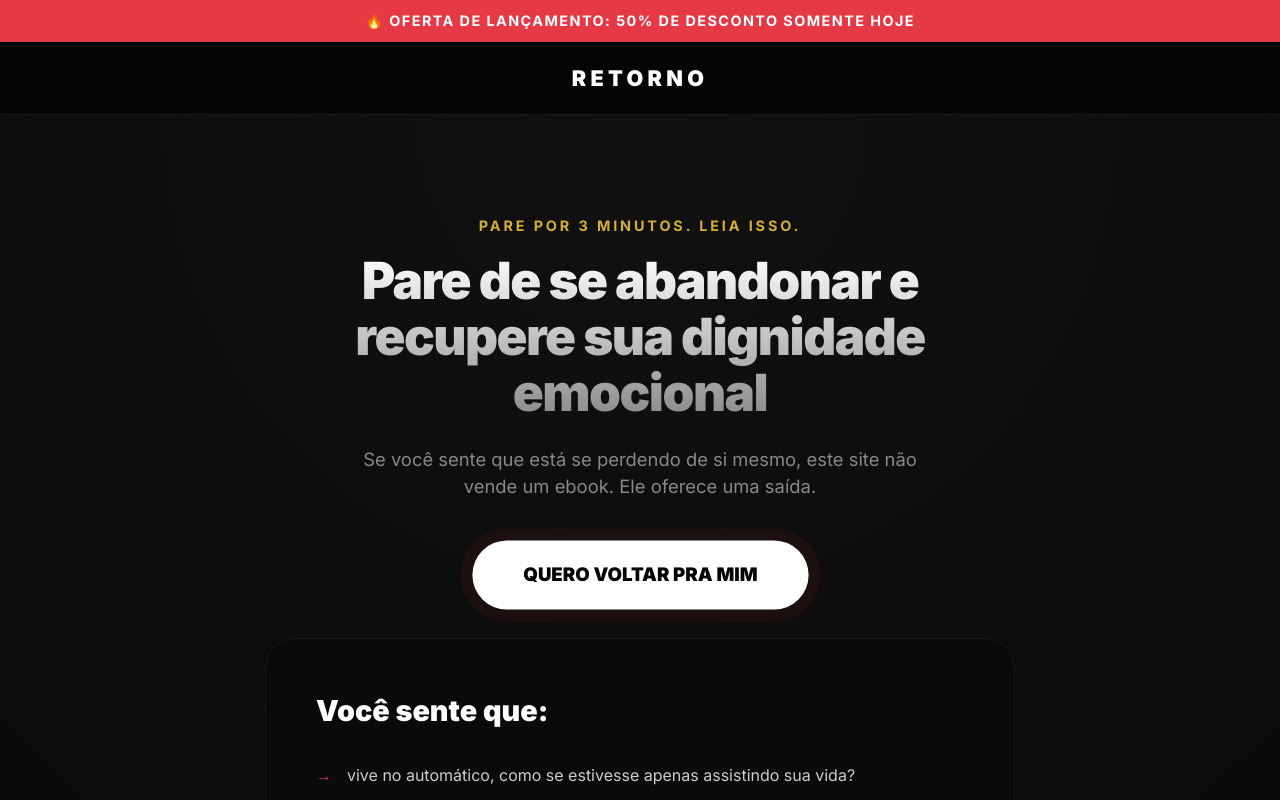
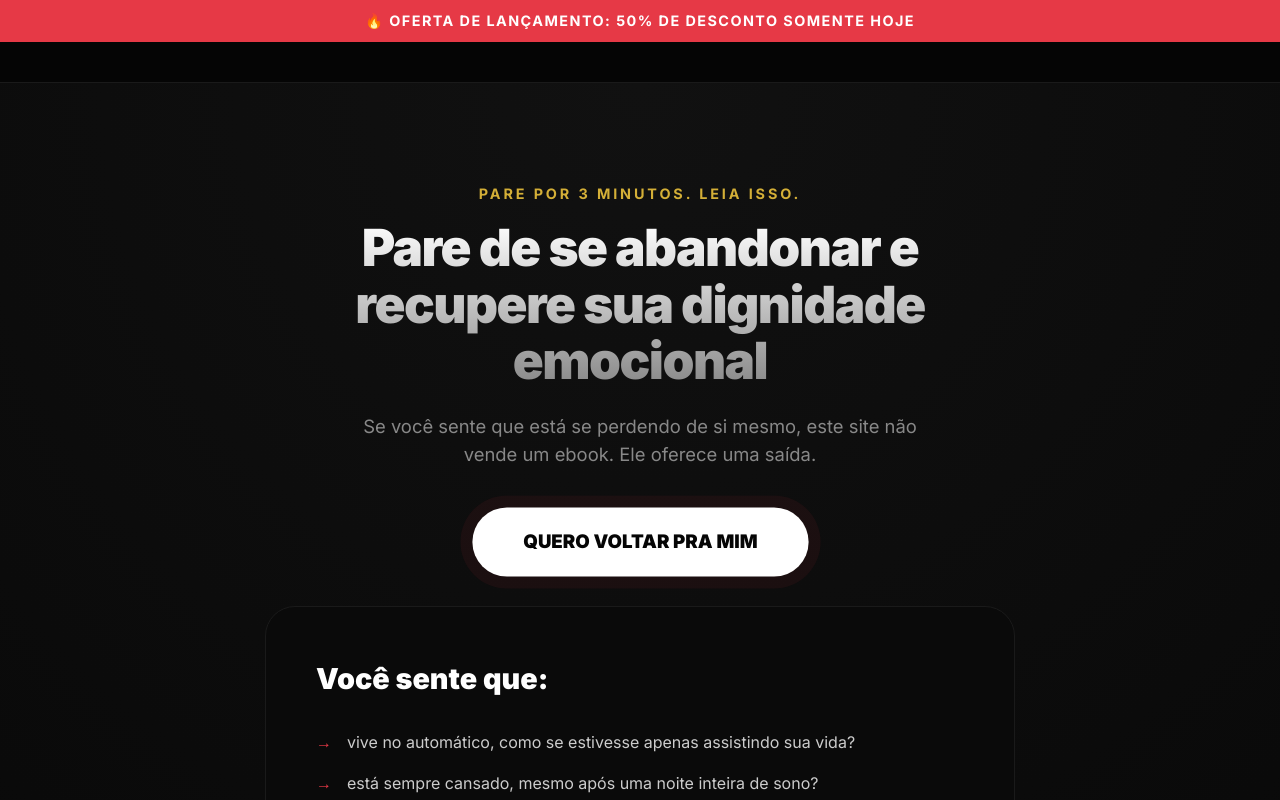
Before and after one commit to RMSuyama/advocaciasuyama, a React (Vite) app: page / in a window 1280 px wide. Shown: the top 800 px of the page. Built offline with nearby package versions, Linux system fonts and the light colour scheme.

Commit message:
style: remove RETORNO branding and refine hero centering

```diff
--- a/src/components/Header.jsx
+++ b/src/components/Header.jsx
@@ -6,11 +6,7 @@ const Header = () => {
     return (
         <header className="header">
             <div className="container header-content">
-                <div className="header-center">
-                    <Link to="/" className="logo-link">
-                        <h1 className="logo-text">RETORNO</h1>
-                    </Link>
-                </div>
+                {/* Logo removed as per user request */}
             </div>
         </header>
     );
```
